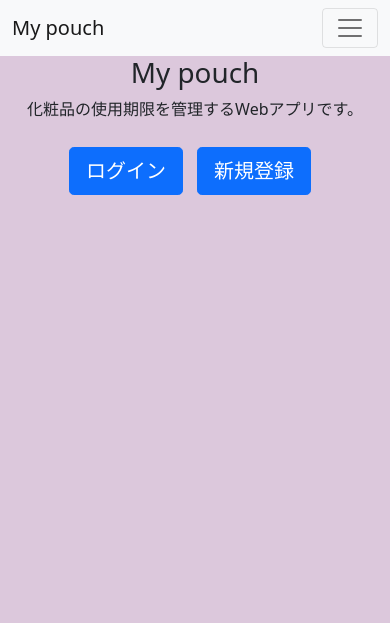
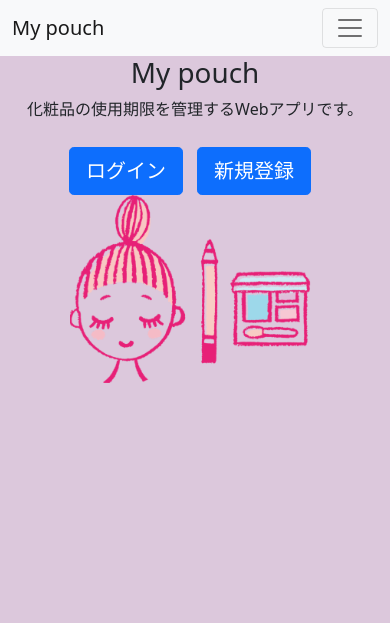
Before and after one commit to asamia/pouch, a Laravel app: page / in a window 390 px wide. Shown: the top 623 px of the page. Run offline with Laravel 8, Linux system fonts and the light colour scheme; some libraries are stand-ins or nearby versions.

Commit message:
add picture

```diff
--- a/public/css/style.css
+++ b/public/css/style.css
@@ -27,6 +27,12 @@ footer {
     text-align:right;
 }
 
+img {
+  width: 500px;
+  height: auto;
+}
+
+
 
 @media(max-width: 500px) {
   .heading {
@@ -43,5 +49,12 @@ footer {
     color: #666;
     display: block;
     margin-bottom: 0.25rem;
+
   }
+
+  img {
+  width: 250px;
+  height: auto;
 }
+
+}
--- a/resources/views/welcome.blade.php
+++ b/resources/views/welcome.blade.php
@@ -5,10 +5,13 @@
         <div class="text-center">
             <h1>My pouch</h1>
             <p>化粧品の使用期限を管理するWebアプリです。</p>
+
              {{-- ログインページへのリンク --}}
             {!! link_to_route('login', 'ログイン', [], ['class' => 'btn btn-lg btn-primary']) !!}
             {{-- ユーザ登録ページへのリンク --}}
             {!! link_to_route('signup.get', '新規登録', [], ['class' => 'btn btn-lg btn-primary']) !!}
+
+            <p><img src="{{ asset('images/make2.png')}}"></p>
         </div>
     </div>
 @endsection
```
Also changed, not shown: public/images/make.png (added), public/images/make2.png (added), public/images/pouch.png (added).
